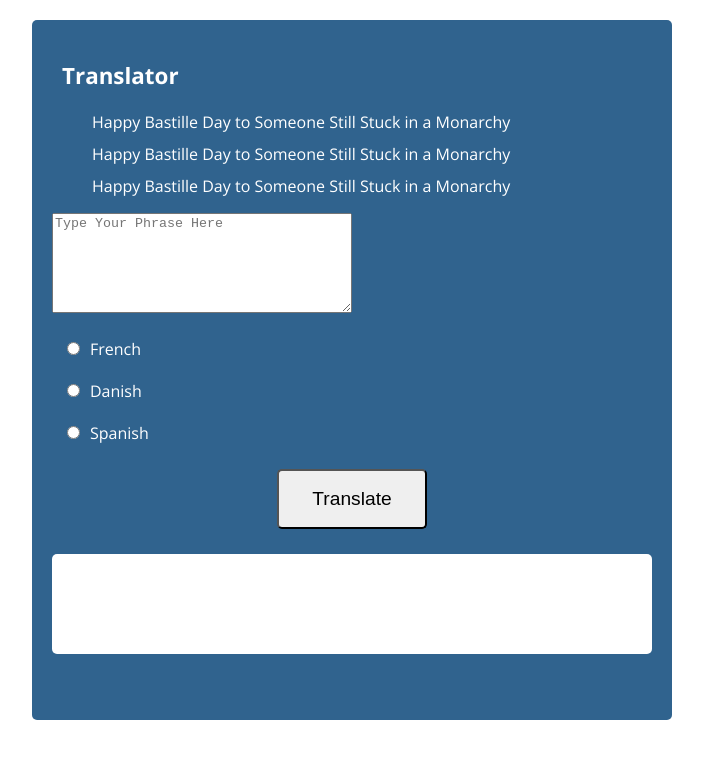
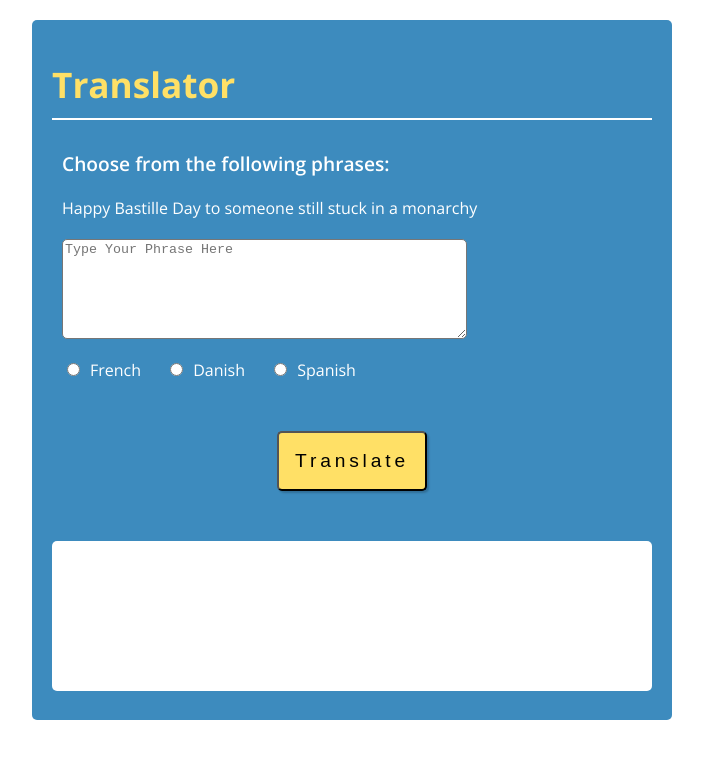
Before and after one commit to nss-day-cohort-13/iffe-translator-code-o-lingo, a plain HTML site: page index.html in a window 1280 px wide. Shown: the whole page, without its empty margins (288-991 px from the left). Drawn offline with nearby package versions, Linux system fonts and the light colour scheme.

Commit message:
Finalized css and html bones

```diff
--- a/index.html
+++ b/index.html
@@ -8,20 +8,35 @@
 	<link href='https://fonts.googleapis.com/css?family=Open+Sans:300,600,700' rel='stylesheet' type='text/css'>
 </head>
 <body>
-		<div id="content">
-			<h1>Translator</h1>
-			<ul>
-				<li>Happy Bastille Day to Someone Still Stuck in a Monarchy</li>
-				<li>Happy Bastille Day to Someone Still Stuck in a Monarchy</li>
-				<li>Happy Bastille Day to Someone Still Stuck in a Monarchy</li>
-			</ul>
-			<textarea id="message" placeholder="Type Your Phrase Here"></textarea>
-			<label for="french"><input type="radio" name="userLang" id="french" value="french">French</label>
-			<label for="danish"><input type="radio" name="userLang" id="danish" value="danish">Danish</label>
-			<label for="spanish"><input type="radio" name="userLang" id="spanish" value="spanish">Spanish</label>
-			<button type="button" id="button">Translate</button>
-			<div id="output"></div>
-		</div>
+	<div id="content"> <!-- Begin div id #content -->
+
+		<h1>Translator</h1>
+
+		<h2>Choose from the following phrases:</h2>
+
+		<p>Happy Bastille Day to someone still stuck in a monarchy</p>
+
+		<textarea id="message" placeholder="Type Your Phrase Here"></textarea>
+
+		<section class="radios"> <!-- Section class .radios holds all radio buttons in one block -->
+			<label for="french">
+				<input type="radio" name="userLang" id="french" value="french">French
+			</label>
+
+			<label for="danish">
+				<input type="radio" name="userLang" id="danish" value="danish">Danish
+			</label>
+
+			<label for="spanish">
+				<input type="radio" name="userLang" id="spanish" value="spanish">Spanish
+			</label>
+		</section>
+
+		<button type="button" id="button">Translate</button>
+
+		<div id="output"></div>
+
+	</div> <!-- End div id #content -->
 
 	<script src="danish.js"></script>
 	<script src="french.js"></script>
--- a/stylez.css
+++ b/stylez.css
@@ -1,4 +1,3 @@
-
 
 /*-__________ Top-level styles __________-*/
 
@@ -15,25 +14,31 @@ body {
 }
 
 h1 {
-	font-size: 1.4em;
+	font-size: 2.2em;
 	font-weight: 700;
+	margin: 20px 0;
+	margin-bottom: 30px;
+	padding-bottom: 10px;
+	border-bottom: 2px solid #fff;
+	color: #FFE066;
+}
+
+h2 {
+	font-size: 1.2em;
+	font-weight: 600;
 	margin: 20px 10px;
 }
 
-ul {
-	list-style-type: none;
-}
-
-li {
-	margin: 10px;
-	margin-left: 0;
+p {
+	margin: 20px 10px;
+	margin-bottom: 20px;
 }
 
 
 /*-__________ Main content area styles __________-*/
 
 #content {
-	background: #30638E;
+	background: #3d8bbe;
 	width: 50%;
 	height: 700px;
 	margin: 20px auto;
@@ -42,12 +47,14 @@ li {
 }
 
 textarea {
-	width: 50%;
+	width: 405px;
 	height: 100px;
+	margin: 20px 10px;
+	display: block;
+	border-radius: 5px;
 }
 
 label {
-	display: block;
 	margin: 20px 10px;
 }
 
@@ -56,12 +63,16 @@ input[type="radio"] {
 }
 
 #button {
+	background: #FFE066;
 	display: block;
-	margin: 25px auto;
+	margin: 50px auto;
 	font-size: 1.2em;
+	letter-spacing: .2em;
 	width: 150px;
 	height: 60px;
 	border-radius: 5px;
+	cursor: pointer;
+	box-shadow: 2px 2px 2px rgba(0,0,0,.2);
 }
 
 #output {
@@ -72,5 +83,5 @@ input[type="radio"] {
 	padding: 10px;
 	border-radius: 5px;
 	width: 100%;
-	height: 100px;
+	height: 150px;
 }
```
